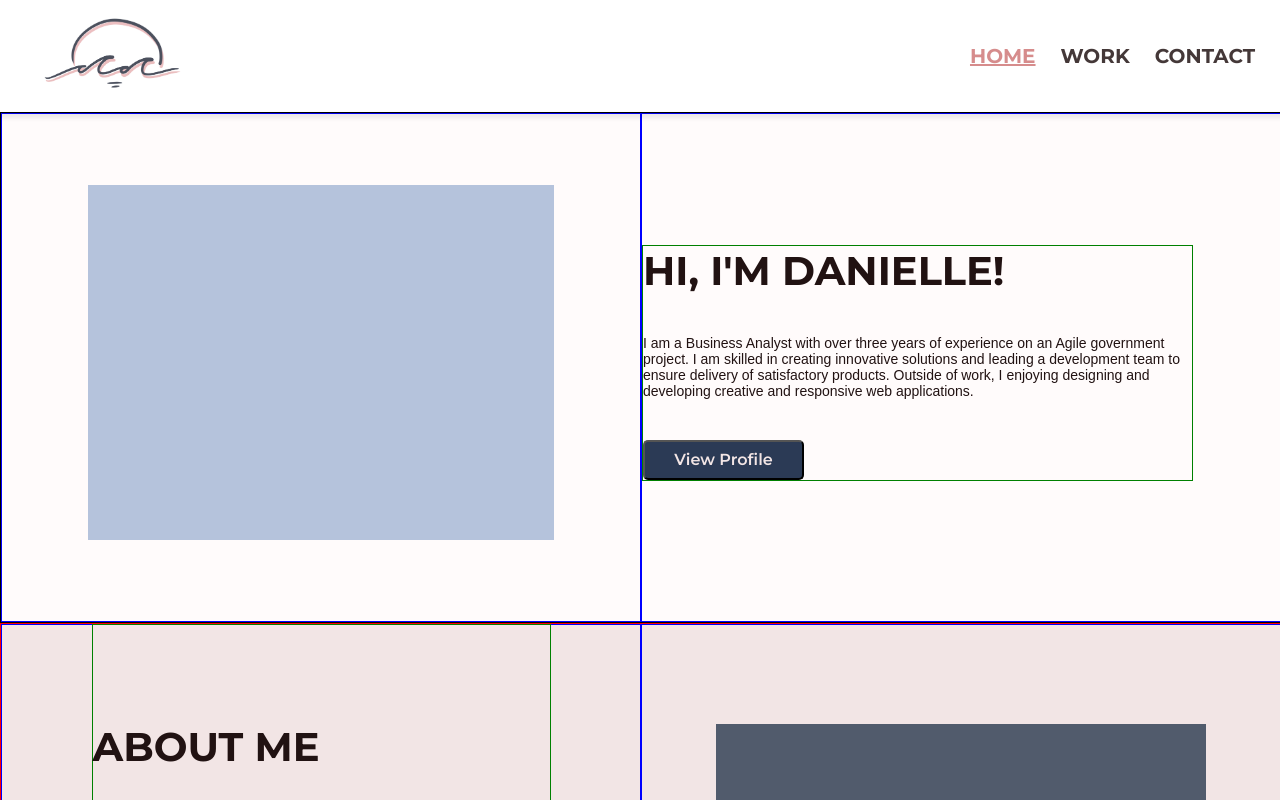
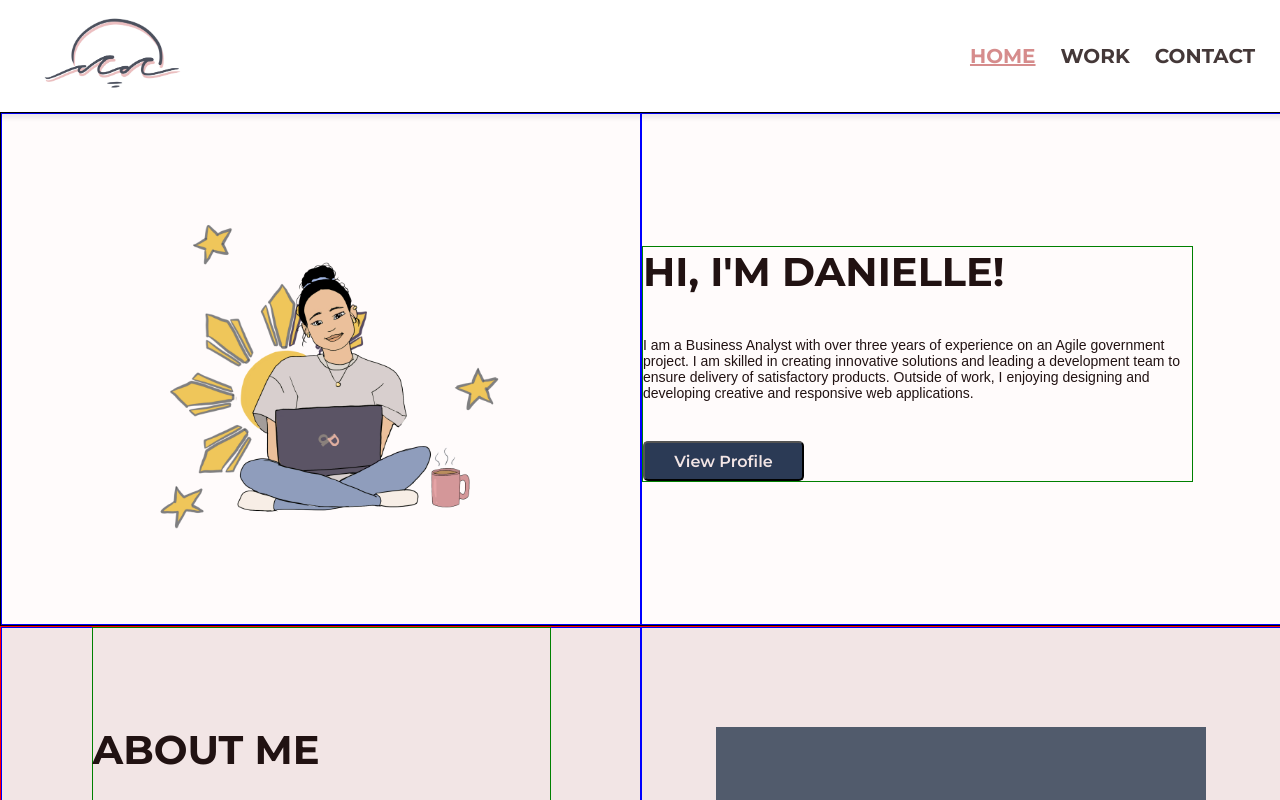
Before and after one commit to lawrencehhan/dd-portfolio, a Next.js app: page / in a window 1280 px wide. Shown: the top 800 px of the page. Built offline with nearby package versions, Linux system fonts and the light colour scheme; a web font is replaced by a local one.

Commit message:
Began uploading image assets to replace placeholder objects

```diff
--- a/src/app/sub-sections/home/intro/Intro.tsx
+++ b/src/app/sub-sections/home/intro/Intro.tsx
@@ -1,5 +1,7 @@
 "use client"
 import { useState, useEffect } from 'react';
+import Image from 'next/image';
+import introGraphic from '@/app/assets/intro-graphic.png';
 import Link from 'next/link';
 import {motion} from 'framer-motion';
 import Square from '../../../components/Square';
@@ -26,7 +28,12 @@ export default function Intro() {
     return (
         <div className='intro-container'>
             <div className='intro-col intro-col-media'>
-                <Square color="#B5C3DC" width={isMobile? 295 : 466} height={isMobile ? 239 : 355} animated={true}></Square>
+                <Image
+                    src={introGraphic}
+                    alt="IntroGraphic"
+                    width={isMobile? 239 : 358}
+                    height={isMobile ? 239 : 358}
+                />
             </div>
             <div className='intro-col intro-col-blurb'>
                 <div className='textbox'>
```
Also changed, not shown: src/app/assets/intro-graphic.png (added).
